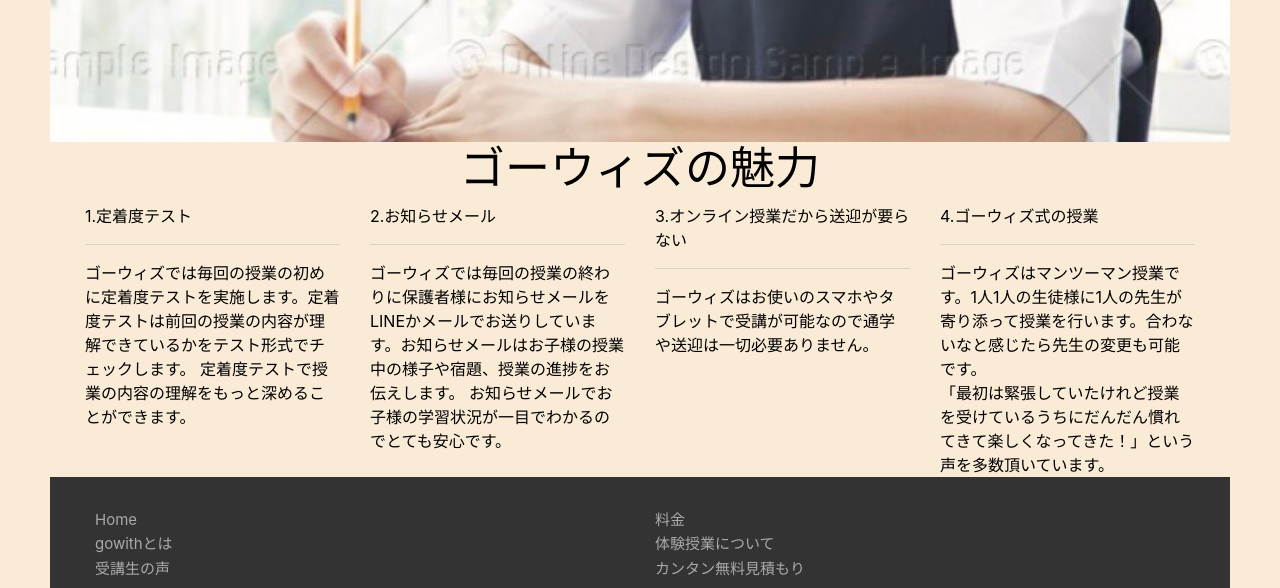
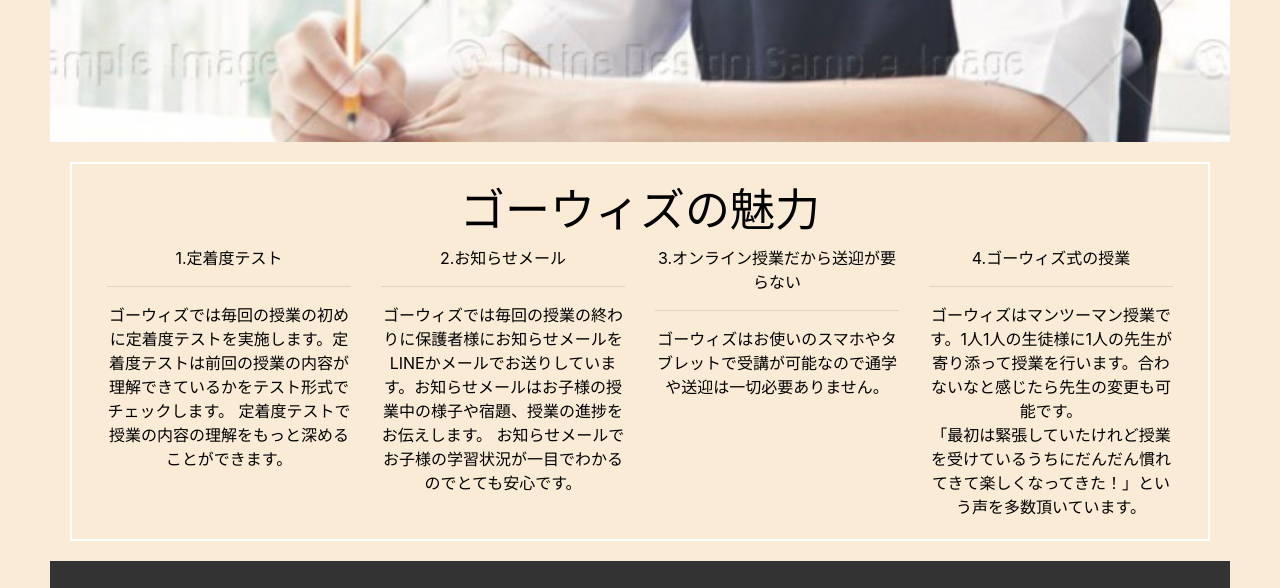
Before and after one commit to ujifc41ryoya/gowith, a plain HTML site: page index.html in a window 1280 px wide. Shown: the part 3290-3878 px from the top of the page. Drawn offline with nearby package versions, Linux system fonts and the light colour scheme; a web font is replaced by a local one.

Commit message:
Update style.css

```diff
--- a/style.css
+++ b/style.css
@@ -117,6 +117,14 @@ nav .fas, .far{
 
 }
 
+.good-list{
+   background-color:#faebd7;
+    text-align: center;
+    border: solid 2px white;
+    margin: 20px;
+    padding: 20px;
+}
+
 .info{
     border: solid 2px white;
     margin: 20px;
```
